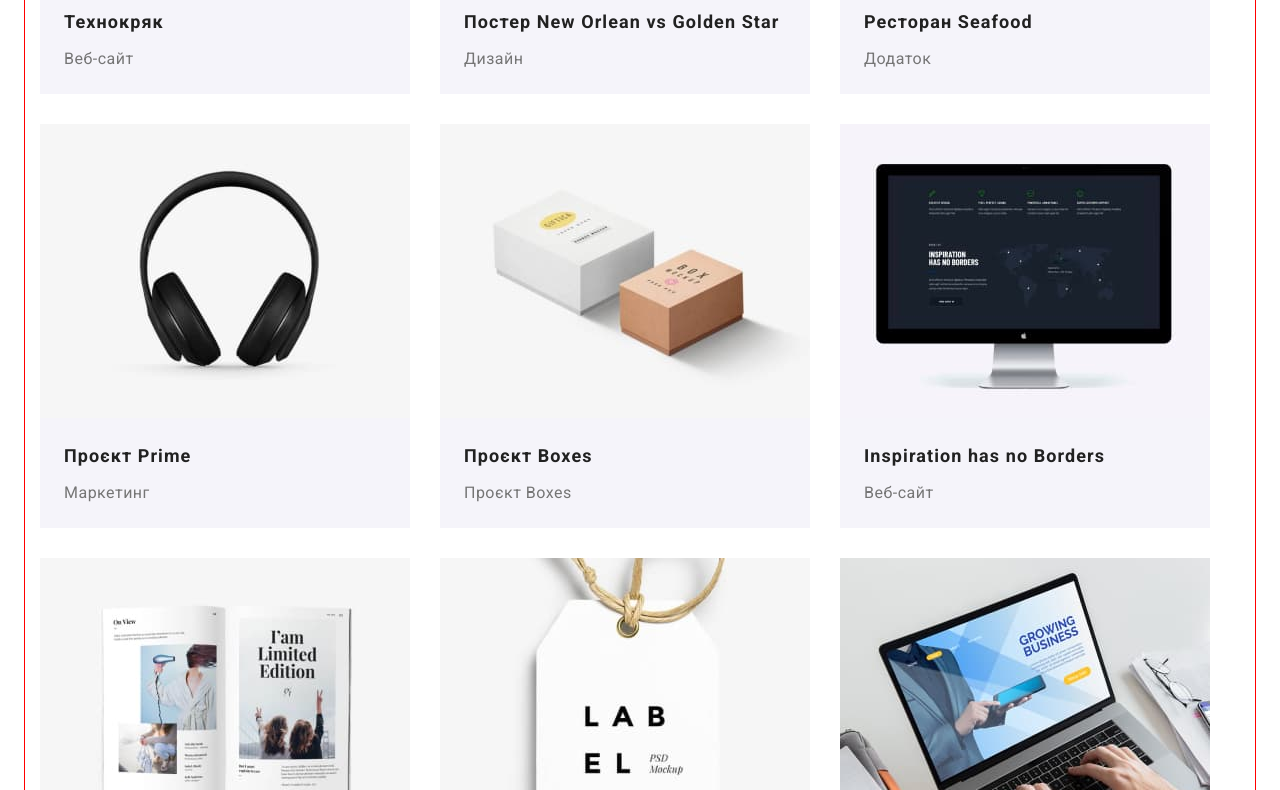
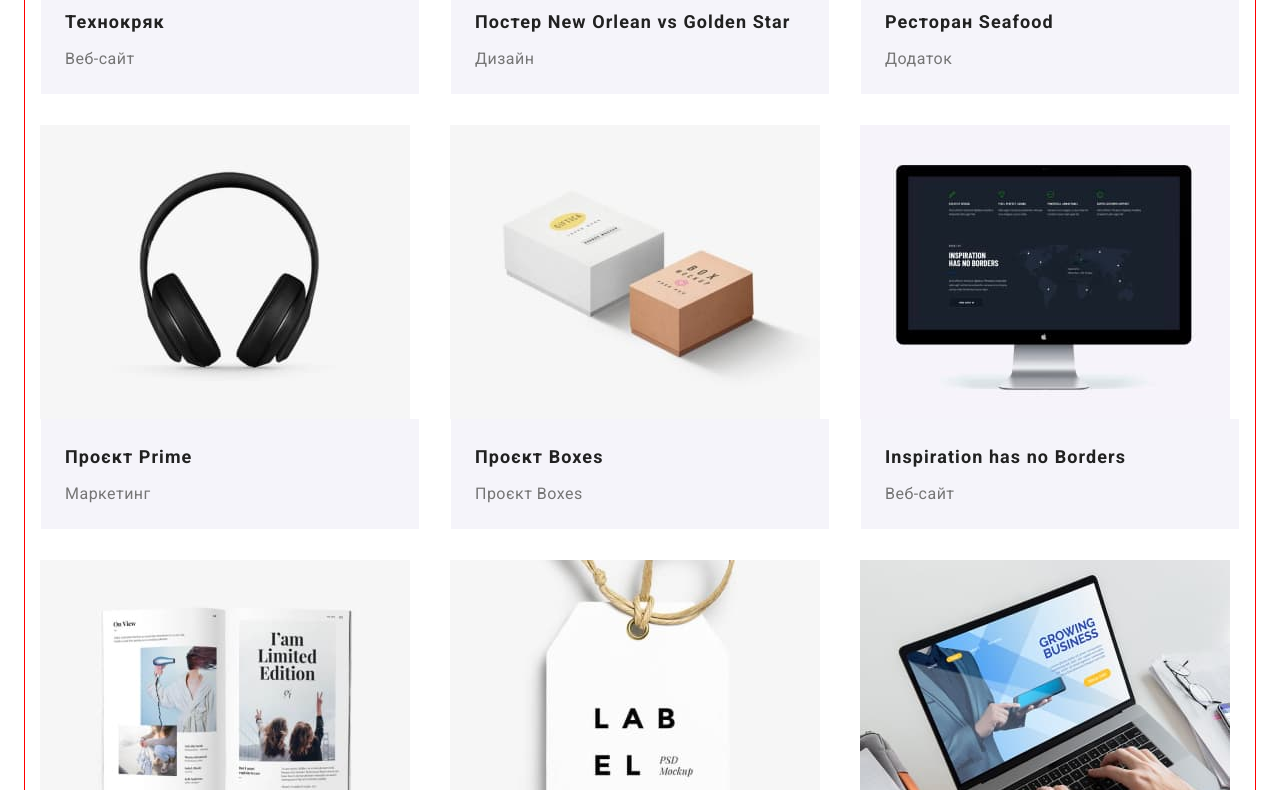
Before and after one commit to demchenko2009/homework10, a plain HTML site: page pages/portfolio.html in a window 1280 px wide. Shown: the part 589-1379 px from the top of the page. Drawn offline with Linux system fonts and the light colour scheme.

Commit message:
hhhhhhhhhhhhhhwwwwwwwwwwwwwwwwwwwww15

```diff
--- a/css/list.css
+++ b/css/list.css
@@ -150,6 +150,19 @@ border-radius: 4px;
     margin-top: 50px;
     flex-wrap: wrap;
 }
+
+.item-img {
+
+    flex-basis: calc((100% - 60px) /3 );
+}
+
+.item-img div{
+padding: 20px 24px;
+}
+
+
+
+
 .bay-img {
     width: 370px;
     height: 294px;
@@ -161,6 +174,9 @@ border-radius: 4px;
     padding-left: 24px;
     padding-right: 24px;
   background-color: var(--background-section);
+  border-left: 1px solid #FFFFFF;
+  border-right: 1px solid #FFFFFF;
+  border-bottom: 1px solid #FFFFFF;
 
 }
 
```
